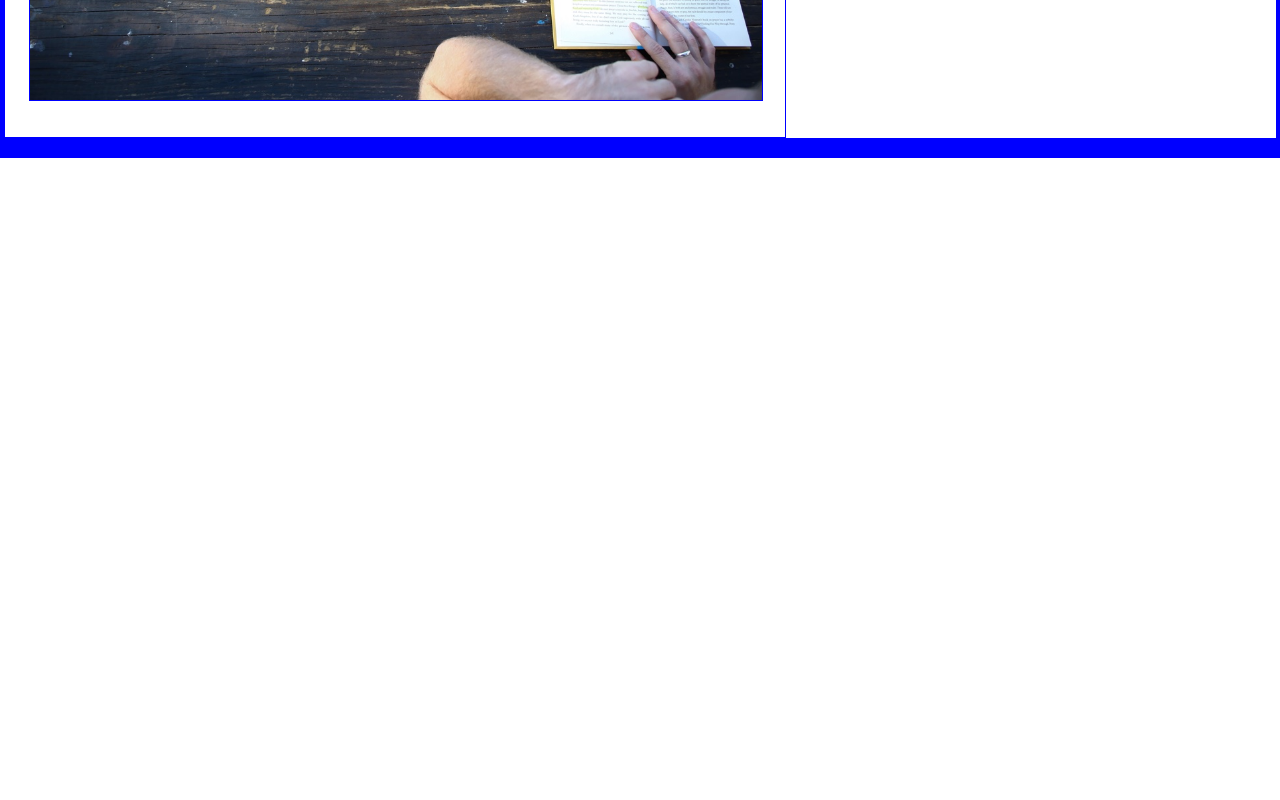
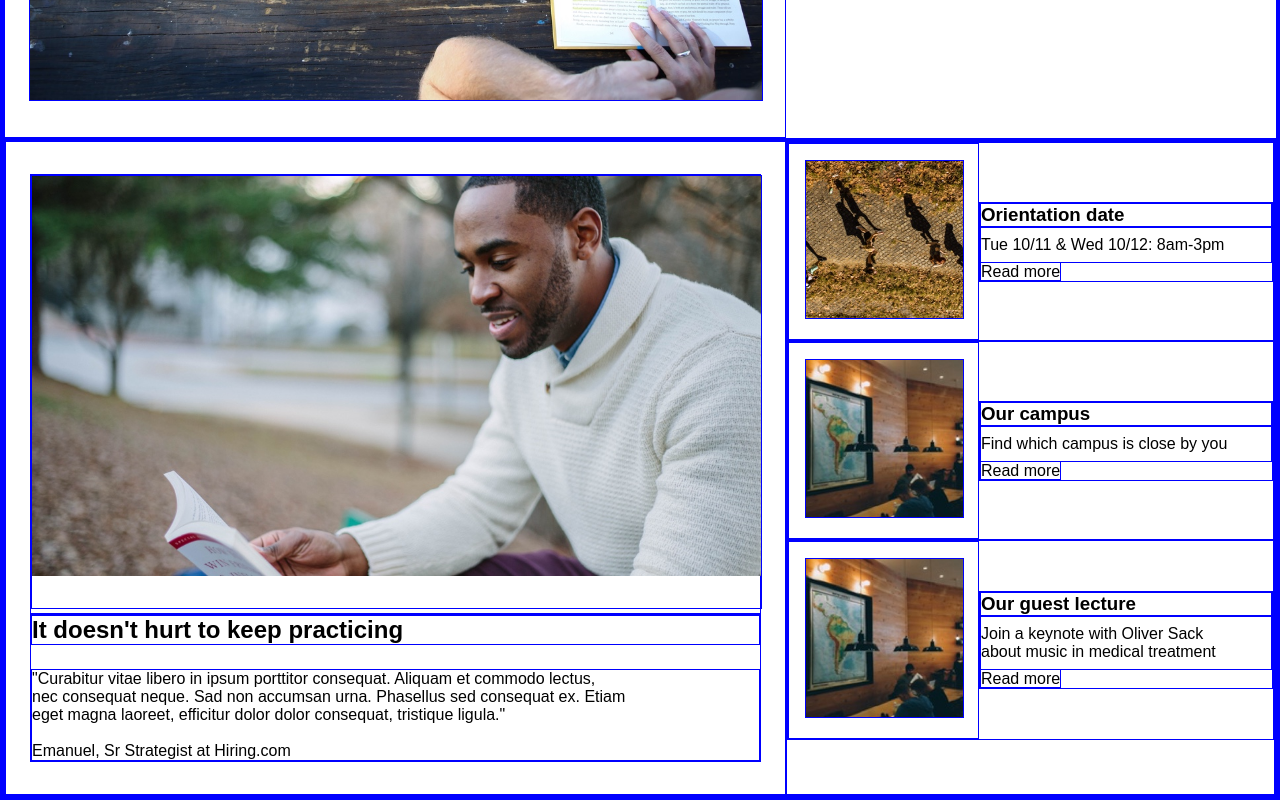
Before and after one commit to Falaloon/ColmarAcademy_Assessment, a plain HTML site: page index.html in a window 1280 px wide. Shown: the part 549-1349 px from the top of the page. Before the commit the page ends 800 px from the top, so only its background shows below. Drawn offline with Linux system fonts and the light colour scheme.

Commit message:
section information

```diff
--- a/index.html
+++ b/index.html
@@ -46,28 +46,111 @@
         </section>
 
         <section class="information">
-            <div class="information_left">
-                <div class="_left_image">
+            <div class="information_destop">
+                <div class="information_left w-60">
+                    <div class="_left_image">
+                        <img class="img_left_image w-100" src="capstone_colmar_assets/images/information-main.jpg"
+                            alt="information-main">
+                    </div>
 
+                    <div class="_left_text">
+                        <h2 class="mb-24">It doesn't hurt to keep practicing</h2>
+                        <p>"Curabitur vitae libero in ipsum porttitor consequat. Aliquam et commodo lectus,
+                            <br>nec consequat neque. Sad non accumsan urna. Phasellus sed consequat ex. Etiam
+                            <br>eget magna laoreet, efficitur dolor dolor consequat, tristique ligula."
+                            <br>
+                            <br>Emanuel, Sr Strategist at Hiring.com
+                        </p>
+                    </div>
                 </div>
 
-                <div class="_left_text">
+                <div class="information_right w-40">
+
+                    <div class="_right_card">
+                        <div class="_card_img w-35 p-16">
+                            <img class="w-100 h-a" src="capstone_colmar_assets/images/information-orientation.jpg"
+                                alt="information-orientation">
+                        </div>
+                        <div class="_card_text w-65">
+                            <h3>Orientation date</h3>
+                            <p>Tue 10/11 & Wed 10/12: 8am-3pm</p>
+                            <a href="#">Read more</a>
+                        </div>
+                    </div>
+
+                    <div class="_right_card">
+                        <div class="_card_img w-35 p-16">
+                            <img class="w-100 h-a" src="capstone_colmar_assets/images/information-campus.jpg"
+                                alt="information-campus">
+                        </div>
+                        <div class="_card_text w-65">
+                            <h3>Our campus</h3>
+                            <p>Find which campus is close by you</p>
+                            <a href="#">Read more</a>
+                        </div>
+                    </div>
+
+                    <div class="_right_card">
+                        <div class="_card_img w-35 p-16">
+                            <img class="w-100 h-a" src="capstone_colmar_assets/images/information-campus.jpg"
+                                alt="information-campus">
+                        </div>
+                        <div class="_card_text w-65">
+                            <h3>Our guest lecture</h3>
+                            <p>Join a keynote with Oliver Sack<br>about music in medical treatment
+                            </p>
+                            <a href="#">Read more</a>
+                        </div>
+                    </div>
 
                 </div>
             </div>
+            <div class="information_mobile">
 
-            <div class="information_right">
-                <div class="_right_card">
-                    <div class="_card_img">
-
-                    </div>
-                    <div class="_card_text">
-
+                <div class="information_mobile_card">
+                    <div class="information_mobile_image p-16">
+                        <img class="w-100" src="capstone_colmar_assets/images/information-orientation-mobile.jpg"
+                            alt="information-orientation-mobile">
                     </div>
 
+                    <div class="information_mobile_text">
+                        <h3 class="_mobile_text">Orientation date</h3>
+                        <p class="_mobile_text">Tue 10/11 & Wed 10/12: 8am-3pm</p>
+                        <a class="_mobile_text" href="#">Read more</a>
+                    </div>
                 </div>
 
+                <div class="information_mobile_card">
+                    <div class="information_mobile_image p-16">
+                        <img class="w-100" src="capstone_colmar_assets/images/information-campus-mobile.jpg"
+                            alt="information-campus-mobile">
+                    </div>
+
+                    <div class="information_mobile_text">
+                        <h3 class="_mobile_text">Our campus</h3>
+                        <p class="_mobile_text">Find which campus is close by you</p>
+                        <a class="_mobile_text" href="#">Read more</a>
+                    </div>
+                </div>
+
+                <div class="information_mobile_card">
+                    <div class="information_mobile_image p-16">
+                        <img class="w-100" src="capstone_colmar_assets/images/information-guest-lecture-mobile.jpg"
+                            alt="information-guest-lecture-mobile">
+                    </div>
+
+                    <div class="information_mobile_text">
+                        <h3 class="_mobile_text" >Our guest lecture</h3>
+                        <p class="_mobile_text" >Join a keynote with Oliver Sack<br>about music in medical treatment
+                        </p>
+                        <a class="_mobile_text" href="#">Read more</a>
+                    </div>
+                </div>
+
+
             </div>
+
+
         </section>
     </main>
 
--- a/style.css
+++ b/style.css
@@ -57,7 +57,21 @@ a{
 .mb-24{
     margin-bottom: 24px;
 }
+.w-35{
+    width: 35%;
+}
 
+.w-65{
+    width: 65%;
+}
+
+.h-a{
+    height: auto;
+}
+
+.p-16{
+    padding: 16px;
+}
 .destop_right_bar{
     column-gap: 16px;
 }
@@ -74,12 +88,12 @@ a{
     align-items: center;
 }
 
-.hero{
+.hero,.information_destop, ._right_card{
     display: flex;
     flex-direction: row;
 }
 
-.hero_image{
+.hero_image, .information_left{
     padding: 32px 24px 32px 24px;
 }
 
@@ -93,19 +107,59 @@ a{
     padding-bottom:8px ;
 }
 
+.img_left_image{
+    padding-bottom: 32px;
+}
+
+.information_right{
+    flex-direction: column;
+}
+
+._right_card{
+    align-items: center;
+}
+
+._card_text p{
+    padding-top: 8px;
+    padding-bottom:8px ;
+}
+
+.information_mobile_text{
+    padding: 16px 16px  64px 16px ;
+    /* บ ซ ล ข */
+}
+
+.information_mobile_text, ._mobile_text{
+    padding-bottom: 16px;
+}
+
+
+
+
+
+
+
+
+
 
 /* จอมากกว่า 769px =แสดงผลบนจอคอมพิวเตอร์ */
 @media screen and (min-width: 769px) {
     .mobile{
         display: none;
     }
+    .mobile_icon{
+        display: none;
+    }
 
+    .information_mobile{
+        display: none;
+    }
 }
 
 
 /* จอต่ำกว่า 768px =แสดงผลบนจอเทปเล็ด มือถือ */
 @media screen and (max-width:768px){
-    .destop{
+    .destop , .information_destop{
         display: none;
     }
     .mobile_icon{
@@ -125,14 +179,18 @@ a{
     }
 
     .hero_text{
+           /* บ ซ ล ข */
         margin: 32px 16px 32px 16px;
-        padding-left: 16px;
+
     }
     .h_text1{
         margin-bottom: 32px;
+        padding-left: 16px;
+
     }
     .h_text2{
         margin-bottom: 24px;
+        padding-left: 16px;
     }
     .h_text3{
         padding-left: 16px;
```
Also changed, not shown: 1 other file.
